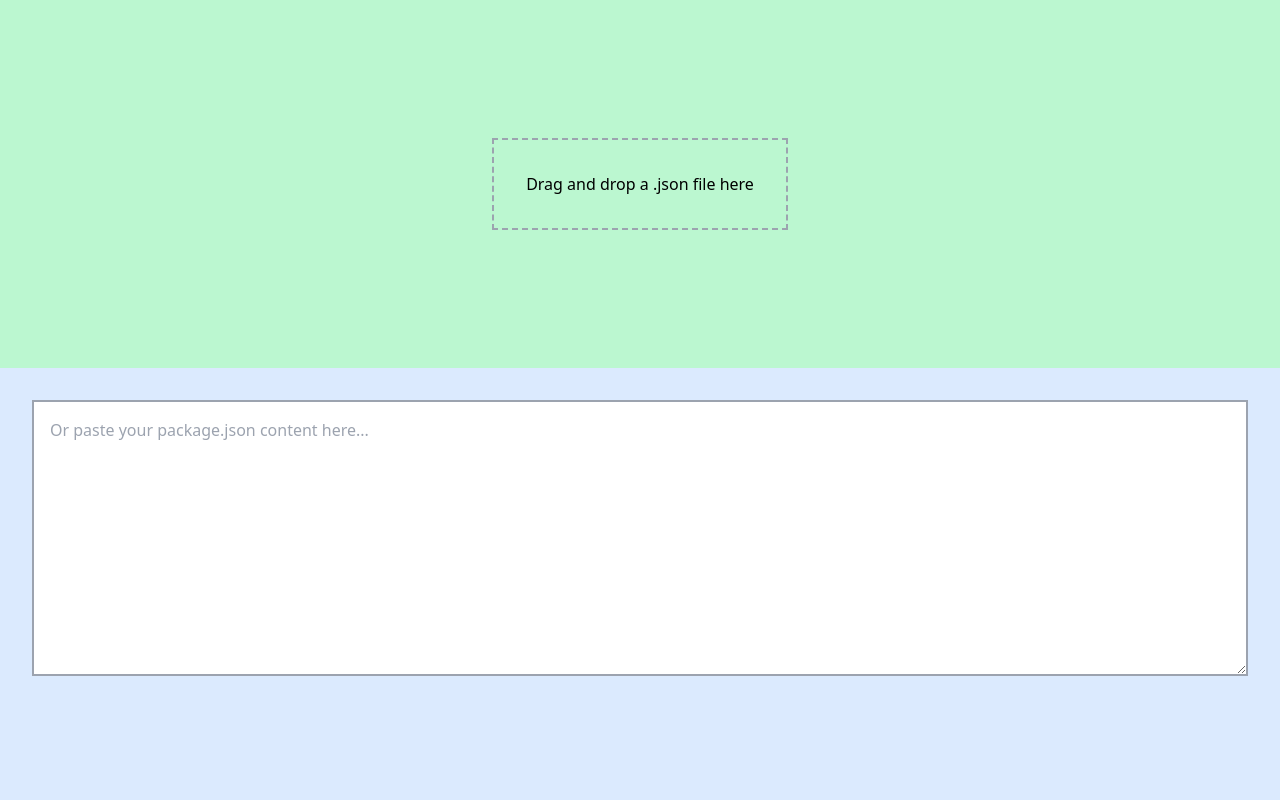
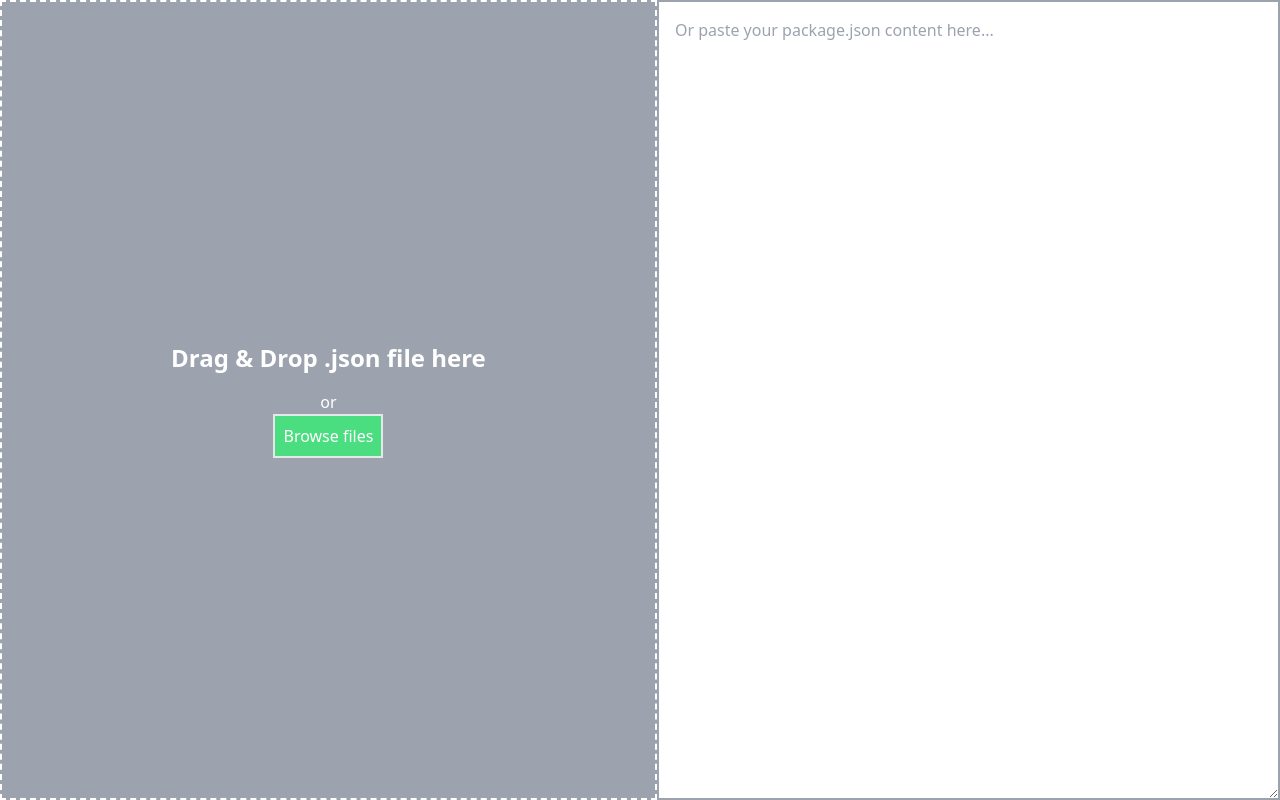
Before and after one commit to cherrydub/json2md, a React (Vite) app: page / in a window 1280 px wide. Built offline with nearby package versions, Linux system fonts and the light colour scheme.

Commit message:
good styling however now the input has the onclick/drag event

```diff
--- a/src/components/PackageJsonReader.tsx
+++ b/src/components/PackageJsonReader.tsx
@@ -165,7 +165,7 @@ ${devDependenciesList}
   return (
     <div className="flex flex-col h-screen">
       <div
-        className="flex-1 bg-green-200"
+        className={`flex-1 ${isDragging ? "bg-opacity-50" : ""}`}
         onDragOver={handleDragOver}
         onDragLeave={handleDragLeave}
         onDrop={handleFileDrop}
@@ -189,22 +189,27 @@ ${devDependenciesList}
             }
           }}
         />
-        <div className="flex items-center justify-center h-full">
-          <div className="border-2 border-dashed border-gray-400 p-8">
-            <p>Drag and drop a .json file here</p>
+        <div className="flex items-center justify-between h-full bg-gray-400 text-white">
+          <div className="border-2 border-dashed border-white p-12 flex flex-col text-center w-full h-full items-center justify-center">
+            <h1 className="text-2xl font-bold mb-4">
+              Drag & Drop .json file here
+            </h1>
+            <p>or</p>
+            <button className="border-2 bg-green-400 p-2">Browse files</button>
           </div>
+          <textarea
+            className=" p-4 border-2 border-gray-400 bg-white w-full h-full text-black"
+            placeholder="Or paste your package.json content here..."
+            value={packageJsonContent}
+            onChange={handleInputChange}
+            // rows={10}
+            // cols={50}
+          />
         </div>
       </div>
-      <div className="flex-1 bg-blue-100 p-8">
-        <textarea
-          className="w-full p-4 border-2 border-gray-400"
-          placeholder="Or paste your package.json content here..."
-          value={packageJsonContent}
-          onChange={handleInputChange}
-          rows={10}
-          cols={50}
-        />
-      </div>
+      {/* <div className="flex-1 bg-white p-8">
+
+      </div> */}
       {showContent && (
         <div className="flex-1 bg-white p-8">
           <div className="flex flex-wrap">
```
